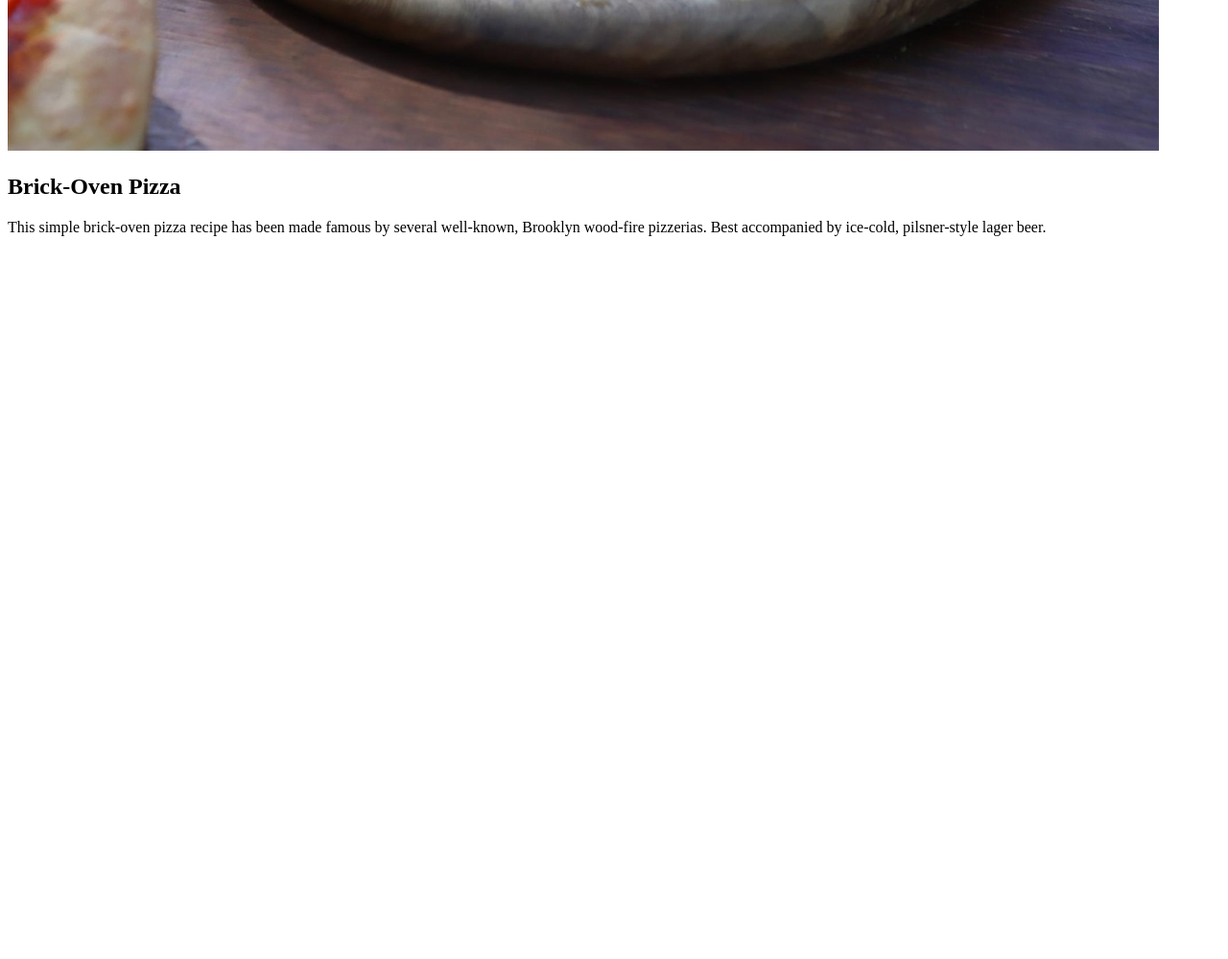
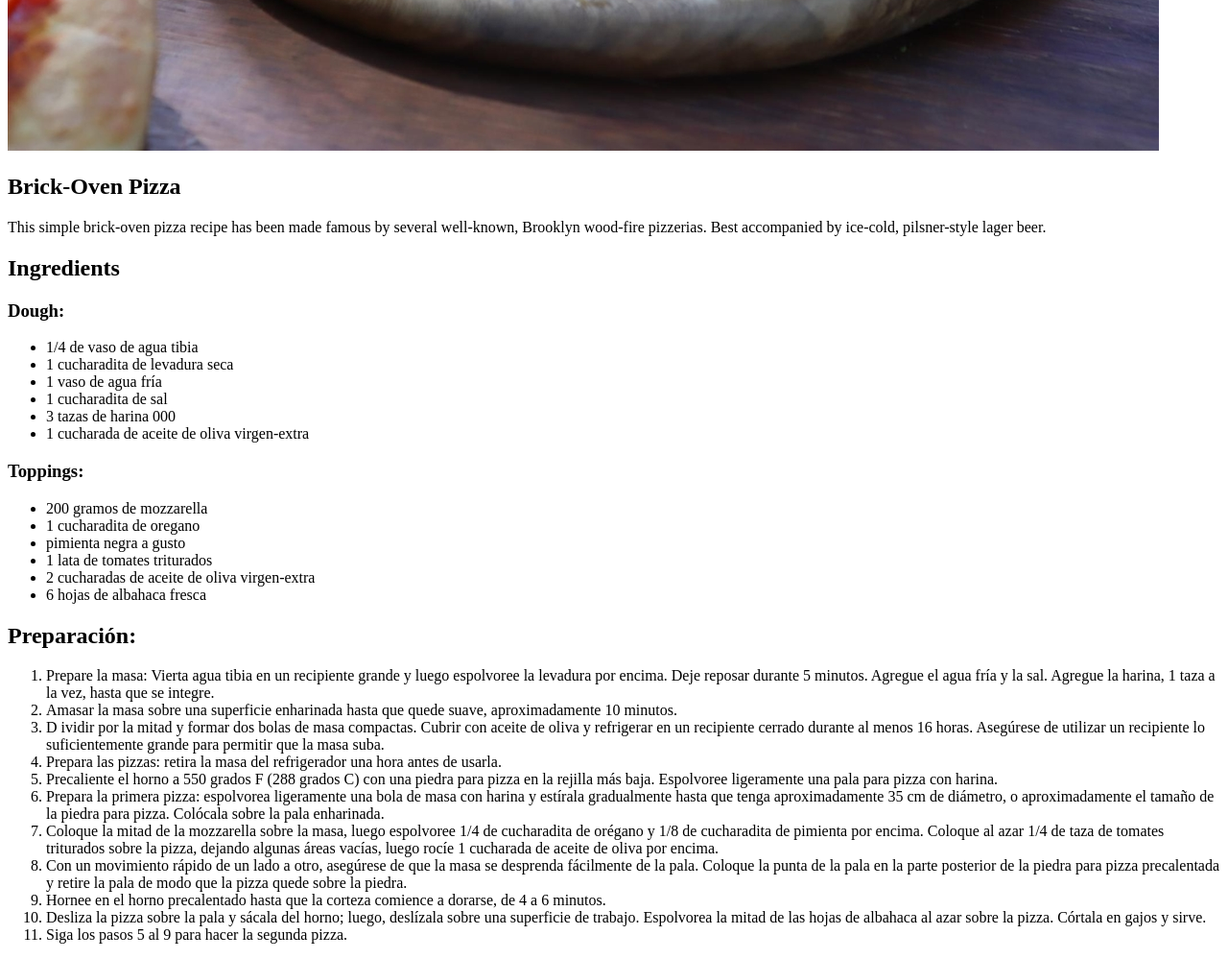
Before and after one commit to dnb777/odin-recipes, a plain HTML site: page recipes/pizza.html in a window 1280 px wide. Shown: the part 723-1722 px from the top of the page at 96% size. Before the commit the page ends 985 px from the top, so only its background shows below. Drawn offline with Linux system fonts and the light colour scheme.

Commit message:
Añade seccion ingredientes y pasos de preparacion

```diff
--- a/recipes/pizza.html
+++ b/recipes/pizza.html
@@ -13,5 +13,62 @@
     <h2>Brick-Oven Pizza</h2>
 
     <p>This simple brick-oven pizza recipe has been made famous by several well-known, Brooklyn wood-fire pizzerias. Best accompanied by ice-cold, pilsner-style lager beer.</p>
+
+    <h2>Ingredients</h2>
+    <h3>Dough:</h3>
+    <ul>
+        <li>1/4 de vaso de agua tibia</li>
+        <li>1 cucharadita de levadura seca</li>
+        <li>1 vaso de agua fría</li>
+        <li>1 cucharadita de sal</li>
+        <li>3 tazas de harina 000</li>
+        <li>1 cucharada de aceite de oliva virgen-extra</li>
+    </ul>
+    <h3>Toppings:</h3>
+    <ul>
+        <li>200 gramos de mozzarella</li>
+        <li>1 cucharadita de oregano</li>
+        <li>pimienta negra a gusto</li>
+        <li>1 lata de tomates triturados</li>
+        <li>2 cucharadas de aceite de oliva virgen-extra</li>
+        <li>6 hojas de albahaca fresca</li>
+    </ul>
+
+    <h2>Preparación:</h2>
+    <ol>
+        <li>
+            Prepare la masa: Vierta agua tibia en un recipiente grande y luego espolvoree la levadura por encima. Deje reposar durante 5 minutos. Agregue el agua fría y la sal. Agregue la harina, 1 taza a la vez, hasta que se integre.</li>
+        <li>
+            Amasar la masa sobre una superficie enharinada hasta que quede suave, aproximadamente 10 minutos.
+        </li>
+        <li>D
+            ividir por la mitad y formar dos bolas de masa compactas. Cubrir con aceite de oliva y refrigerar en un recipiente cerrado durante al menos 16 horas. Asegúrese de utilizar un recipiente lo suficientemente grande para permitir que la masa suba.
+        </li>
+        <li>Prepara las pizzas: retira la masa del refrigerador una hora antes de usarla.
+
+        </li>
+        <li>
+            Precaliente el horno a 550 grados F (288 grados C) con una piedra para pizza en la rejilla más baja. Espolvoree ligeramente una pala para pizza con harina.
+        </li>
+        <li>
+            Prepara la primera pizza: espolvorea ligeramente una bola de masa con harina y estírala gradualmente hasta que tenga aproximadamente 35 cm de diámetro, o aproximadamente el tamaño de la piedra para pizza. Colócala sobre la pala enharinada.
+        </li>
+        <li>
+            Coloque la mitad de la mozzarella sobre la masa, luego espolvoree 1/4 de cucharadita de orégano y 1/8 de cucharadita de pimienta por encima. Coloque al azar 1/4 de taza de tomates triturados sobre la pizza, dejando algunas áreas vacías, luego rocíe 1 cucharada de aceite de oliva por encima.
+        </li>
+        <li>
+            Con un movimiento rápido de un lado a otro, asegúrese de que la masa se desprenda fácilmente de la pala. Coloque la punta de la pala en la parte posterior de la piedra para pizza precalentada y retire la pala de modo que la pizza quede sobre la piedra.
+        </li>
+        <li>
+            Hornee en el horno precalentado hasta que la corteza comience a dorarse, de 4 a 6 minutos.
+        </li>
+        <li>
+            Desliza la pizza sobre la pala y sácala del horno; luego, deslízala sobre una superficie de trabajo. Espolvorea la mitad de las hojas de albahaca al azar sobre la pizza. Córtala en gajos y sirve.
+        </li>
+        <li>
+            Siga los pasos 5 al 9 para hacer la segunda pizza.
+        </li>
+    </ol>
+
 </body>
 </html>
```
